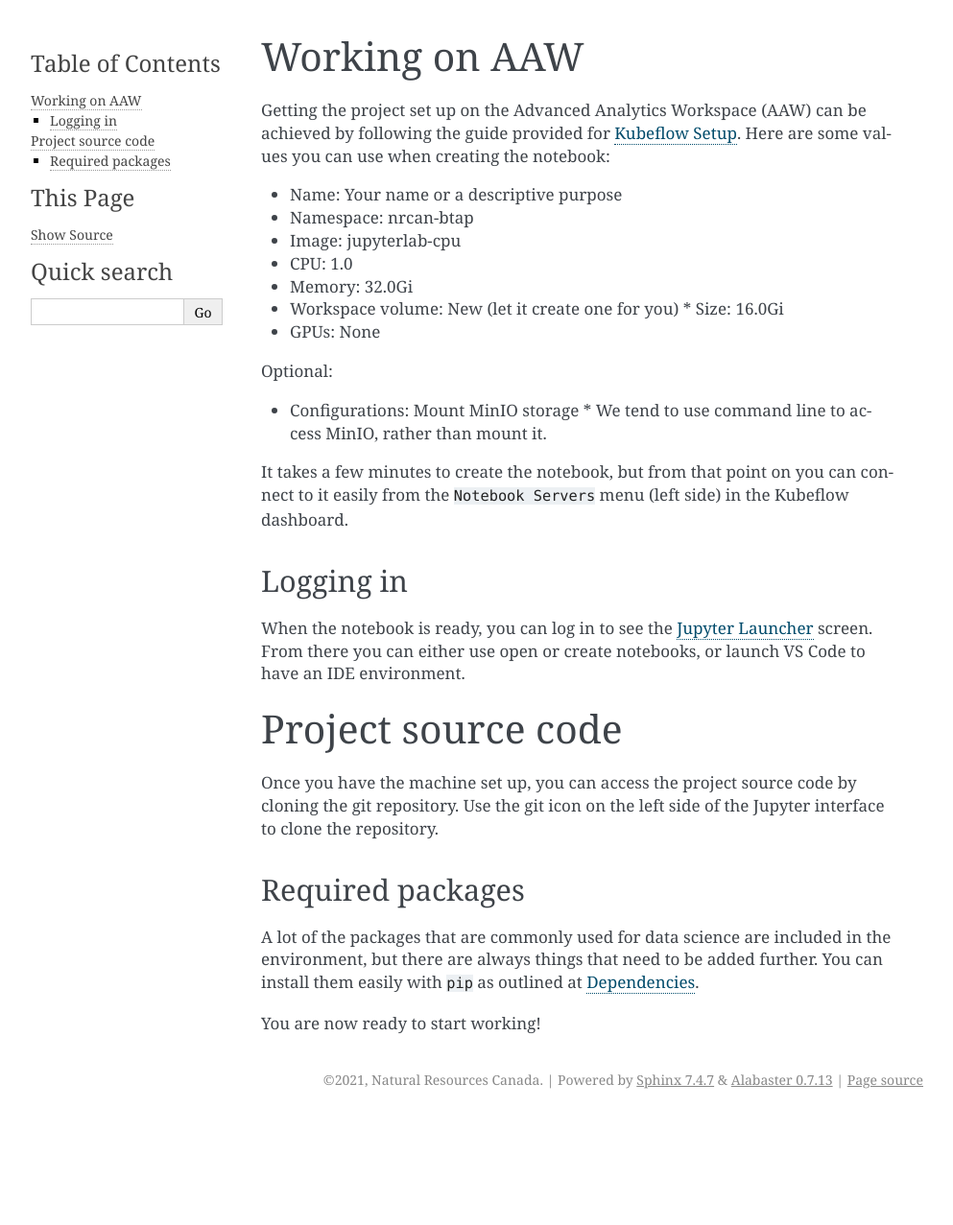
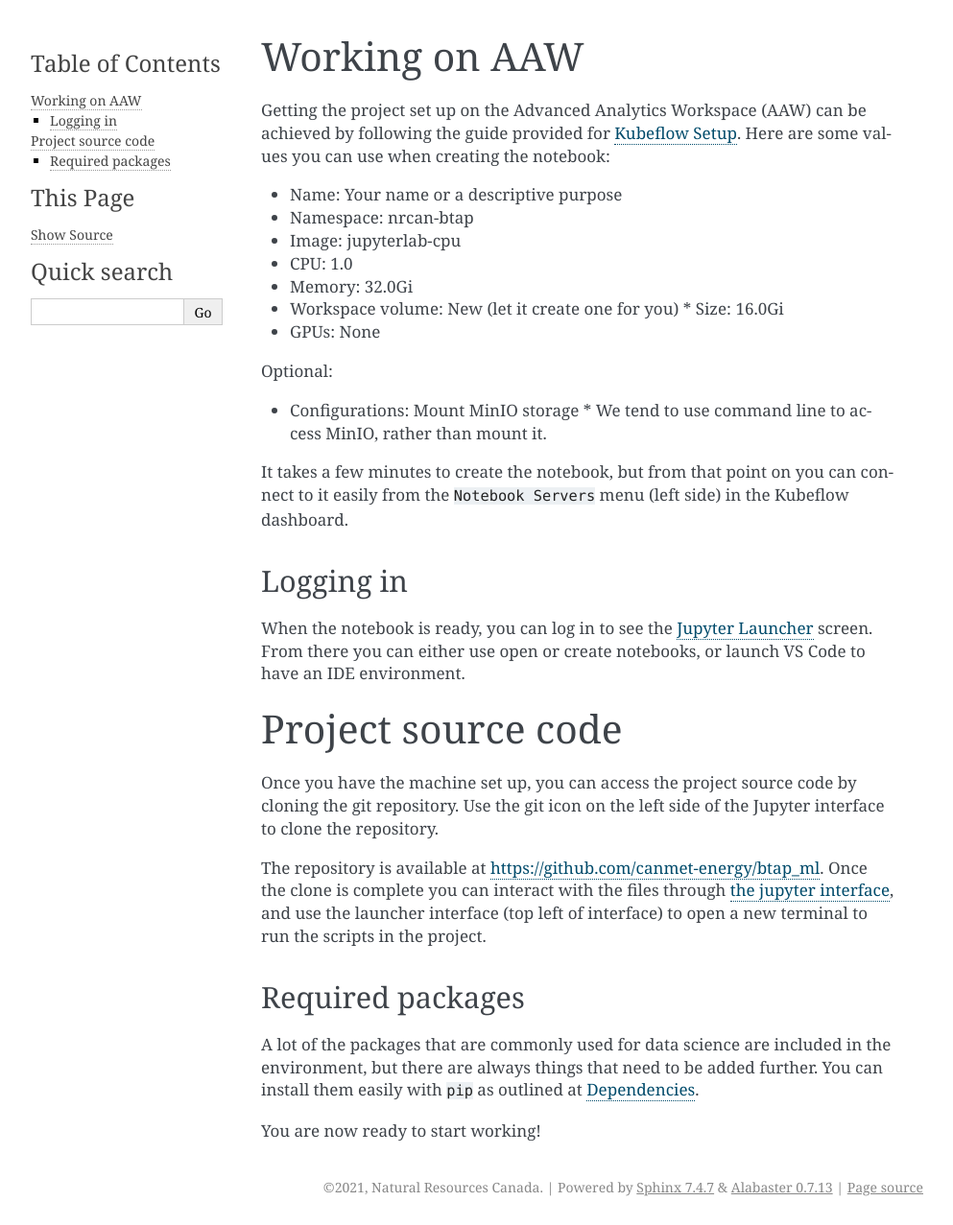
Before and after one commit to canmet-energy/btap_ml, a Sphinx documentation site: the page built from docs/aaw_setup.rst, in a window 1280 px wide. Shown: the whole page at 96% size, without its empty margins (148-1141 px from the left). Built offline with Sphinx 7.4.7, drawn with Linux system fonts in a browser that asks for light colours; before the commit the page ends 1165 px from its top, so only the background shows below that.

Commit message:
Be more explicit about getting and using the terminal

```diff
--- a/docs/aaw_setup.rst
+++ b/docs/aaw_setup.rst
@@ -34,6 +34,10 @@ Project source code
 Once you have the machine set up, you can access the project source code by cloning the git repository. Use the git
 icon on the left side of the Jupyter interface to clone the repository.
 
+The repository is available at https://github.com/canmet-energy/btap_ml. Once the clone is complete you can interact
+with the files through `the jupyter interface <https://statcan.github.io/daaas/en/1-Experiments/Jupyter/>`_, and use
+the launcher interface (top left of interface) to open a new terminal to run the scripts in the project.
+
 Required packages
 -----------------
 
--- a/docs/installation.rst
+++ b/docs/installation.rst
@@ -16,7 +16,8 @@ A minimum of Python 3.8+ is required to reliably run this project.
 Dependencies
 ------------
 
-Basic dependencies required to run the simulations are listed in `requirements.txt`. These can be installed with::
+Basic dependencies required to run the simulations are listed in `requirements.txt`. Open a terminal window and
+run ``pip`` to install the requirements::
 
     pip install -r requirements.txt
 
```
